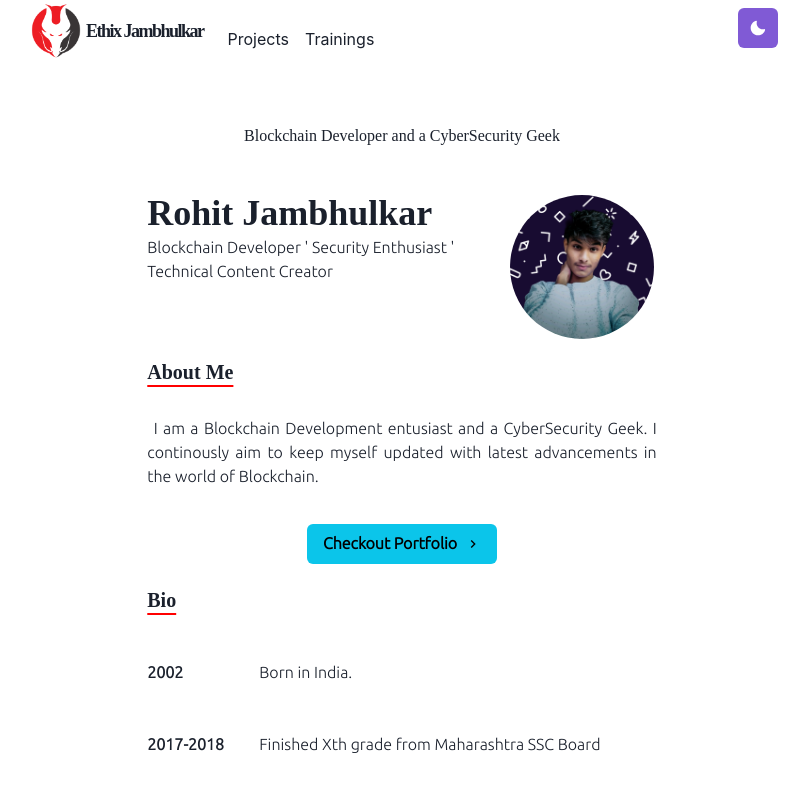
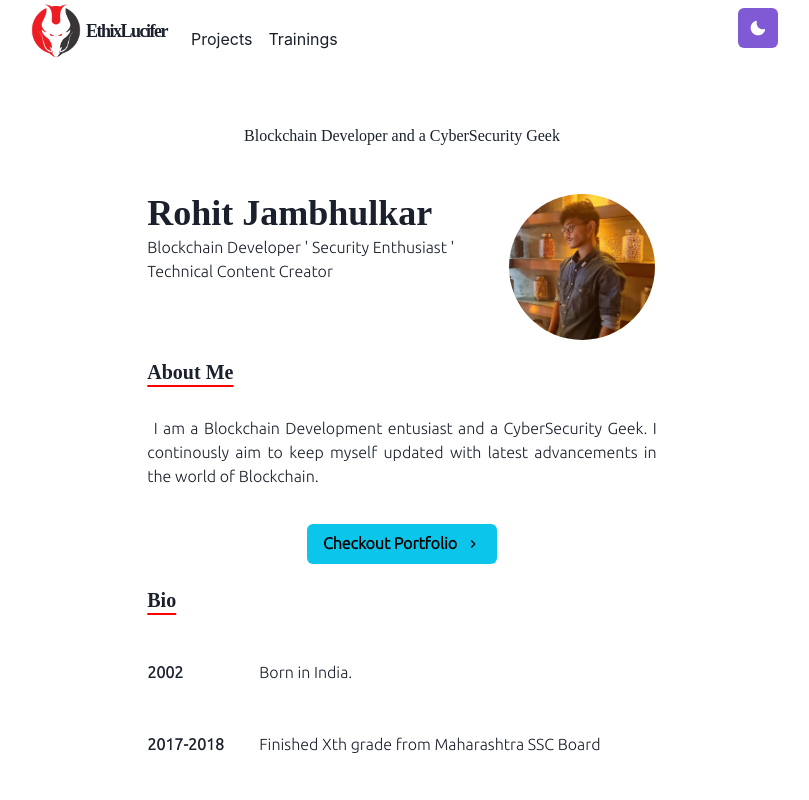
Before and after one commit to EthixLucifer/New-Portfolio-Website, a Next.js app: page / in a window 1280 px wide. Shown: the top 800 px of the page, without its empty margins (238-1047 px from the left). Built offline with nearby package versions, Linux system fonts and the light colour scheme; a web font is replaced by a local one.

Commit message:
updated profile picture

```diff
--- a/components/logo.js
+++ b/components/logo.js
@@ -30,7 +30,7 @@ const Logo = () => {
                         color={useColorModeValue('gray.800', 'whiteAlpha.900')}
                         fontFamily="M PLUS Rounded 1c"
                         fontWeight="bold"
-                    > Ethix Jambhulkar
+                    > EthixLucifer
                     </Text>
                 </LogoBox>
             </a>
--- a/pages/index.js
+++ b/pages/index.js
@@ -34,7 +34,7 @@ const Page = () => {
                         > Blockchain Developer &apos; Security Enthusiast &apos; Technical Content Creator</p>
                     </Box>
                     <Box flexShrink={0} mt={{ base: 4, md: 0 }} ml={{ md: 6 }} align='center' >
-                        <Image borderColor="whiteAlpha.900" borderWidth={3} borderStyle='solid' maxWidth="150px" display="inline-block" borderRadius='full' src="/images/profile-pic (1).png" alt="Ethix Jambhulkar profile Image" />
+                        <Image borderColor="whiteAlpha.900" borderWidth={2} borderStyle='solid' maxWidth="150px" display="inline-block" borderRadius='full' src="/images/profile-1.jpg" alt="Ethix Jambhulkar profile Image" />
                     </Box>
                 </Box>
                 <Section delay={0.1}>
```
Also changed, not shown: public/images/profile-1.jpg (added), public/images/profile-pic (1).png (deleted).
